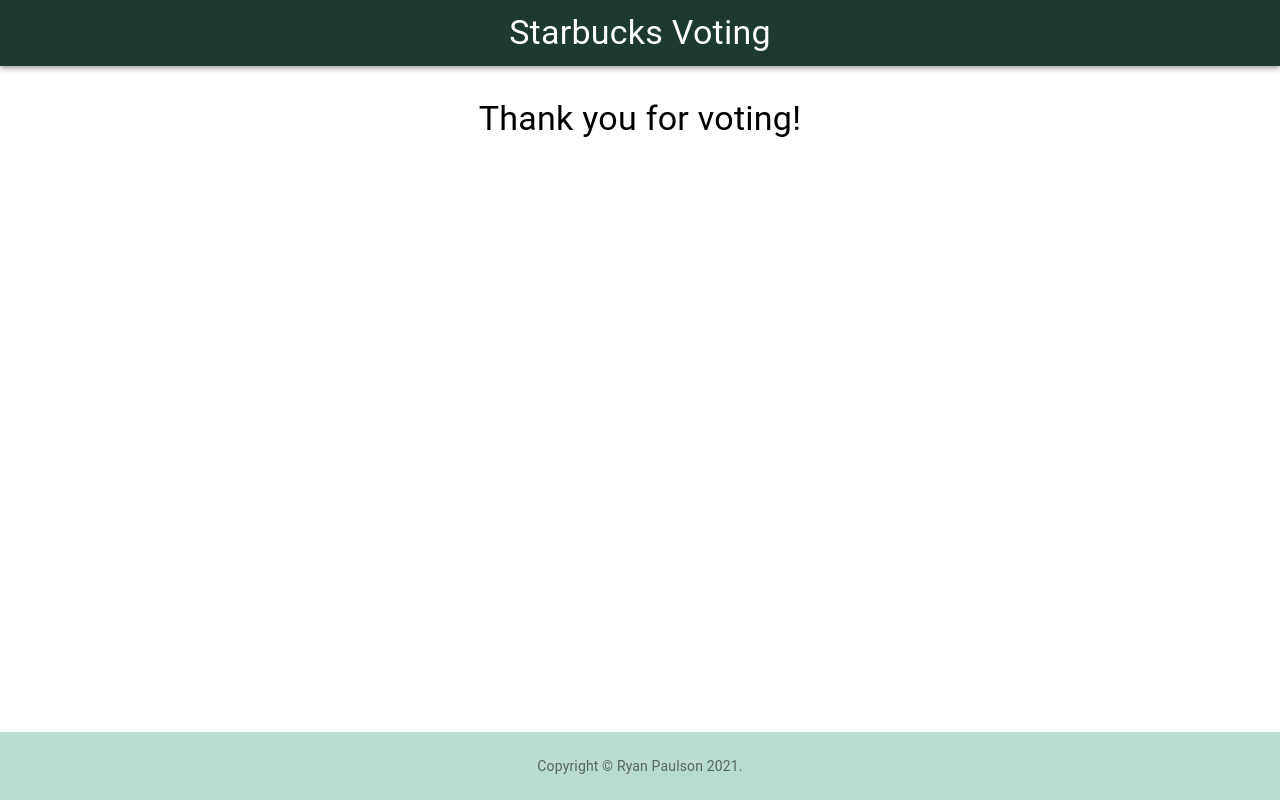
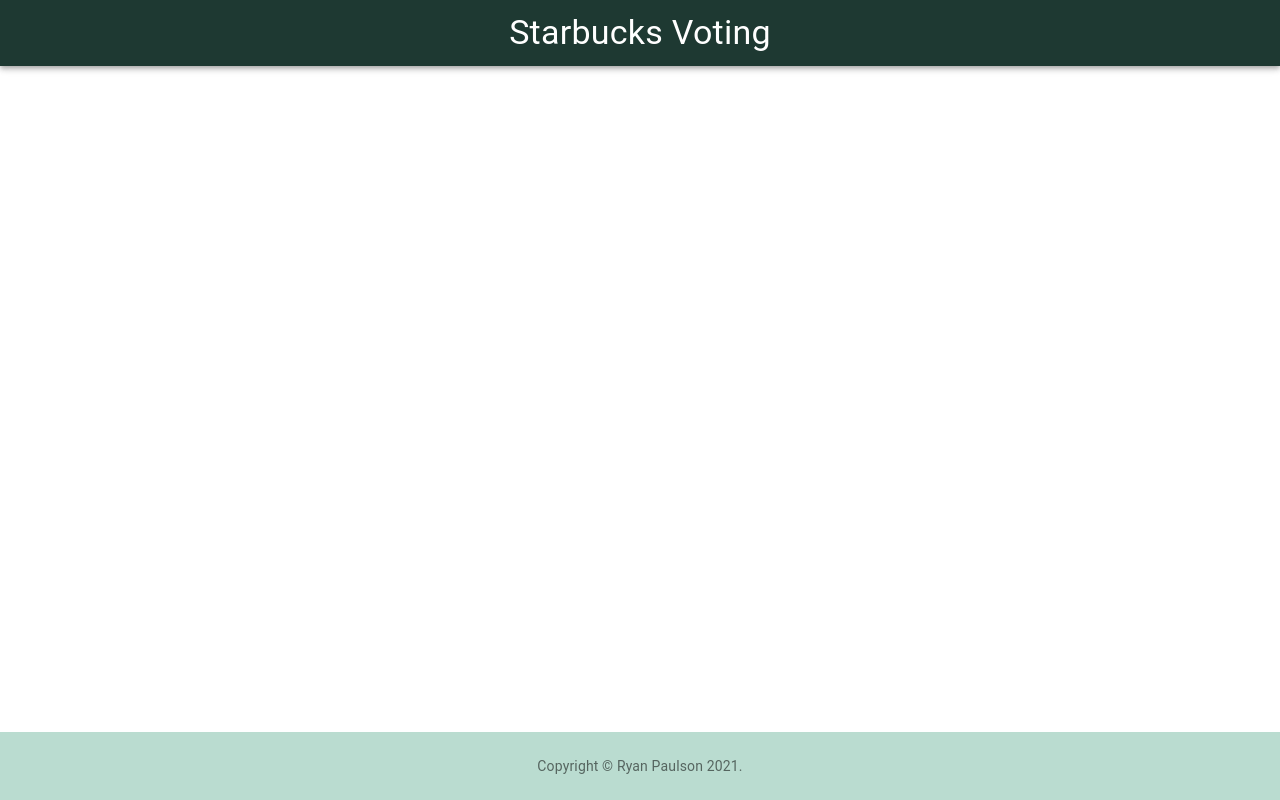
Before and after one commit to Etriz/HV-SB-voting, a React (Create React App) app: page /voted in a window 1280 px wide. Built offline with nearby package versions, Linux system fonts and the light colour scheme.

Commit message:
add URL to form submit

```diff
--- a/package.json
+++ b/package.json
@@ -7,6 +7,7 @@
     "@testing-library/jest-dom": "^5.14.1",
     "@testing-library/react": "^11.2.7",
     "@testing-library/user-event": "^12.8.3",
+    "axios": "^0.21.1",
     "react": "^17.0.2",
     "react-dom": "^17.0.2",
     "react-router-dom": "^5.2.0",
--- a/src/App.js
+++ b/src/App.js
@@ -24,7 +24,7 @@
         <Route exact path="/">
           <Form />
         </Route>
-        <Route path="/voted">
+        <Route path="/thanks">
           <Thanks />
         </Route>
       </Router>
--- a/src/components/Form.jsx
+++ b/src/components/Form.jsx
@@ -1,12 +1,12 @@
 import React, { useState } from 'react';
 import { useHistory } from 'react-router-dom';
+import axios from 'axios';
 
 import { makeStyles } from '@material-ui/core/styles';
 import Container from '@material-ui/core/Container';
 import FormLabel from '@material-ui/core/FormLabel';
 import FormControl from '@material-ui/core/FormControl';
 import FormControlLabel from '@material-ui/core/FormControlLabel';
-// import InputLabel from '@material-ui/core/InputLabel';
 import Select from '@material-ui/core/Select';
 import MenuItem from '@material-ui/core/MenuItem';
 import Radio from '@material-ui/core/Radio';
@@ -76,10 +76,11 @@
     setFormState({ ...formState, rating: event.target.value });
     console.log(formState.rating);
   };
-  const handleVote = () => {
+  const handleVote = async () => {
     if (formState.name !== '' && formState.rating !== '') {
+      await axios.put(`https://hv-sb-voting.herokuapp.com/api/votes`, formState);
       setFormState(EMPTY_FORM);
-      history.push('/voted');
+      history.push('/thanks');
     }
   };
 
```
Also changed, not shown: 1 other file (tests, documents, lock files or other folders).
